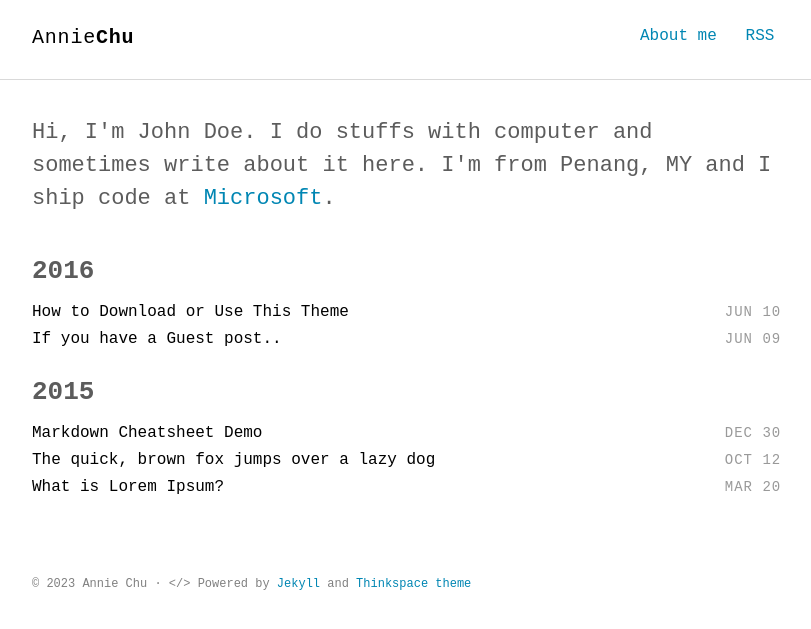
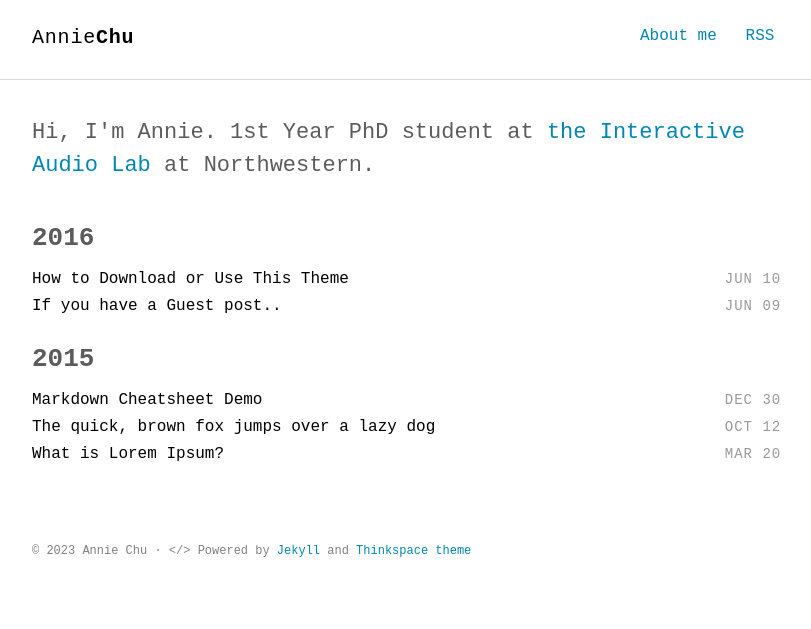
Before and after one commit to anniejchu/anniejchu.github.io, a Jekyll site: the page built from index.html, in a window 1280 px wide. Shown: the top 629 px of the page, without its empty margins (232-1043 px from the left). Built offline with Jekyll 4.4.1, drawn with Linux system fonts in a browser that asks for light colours; some web fonts are replaced.

Commit message:
Update intro.html

```diff
--- a/_includes/intro.html
+++ b/_includes/intro.html
@@ -1,5 +1,5 @@
 <section class="intro">
   <div class="container">
-    <p class="lead">Hi, I'm John Doe. I do stuffs with computer and sometimes write about it here. I'm from Penang, MY and I ship code at <a href="#">Microsoft</a>.</p>
+    <p class="lead">Hi, I'm Annie. 1st Year PhD student at <a href="https://interactiveaudiolab.github.io/">the Interactive Audio Lab</a> at Northwestern.</p>
   </div>
 </section>
```
